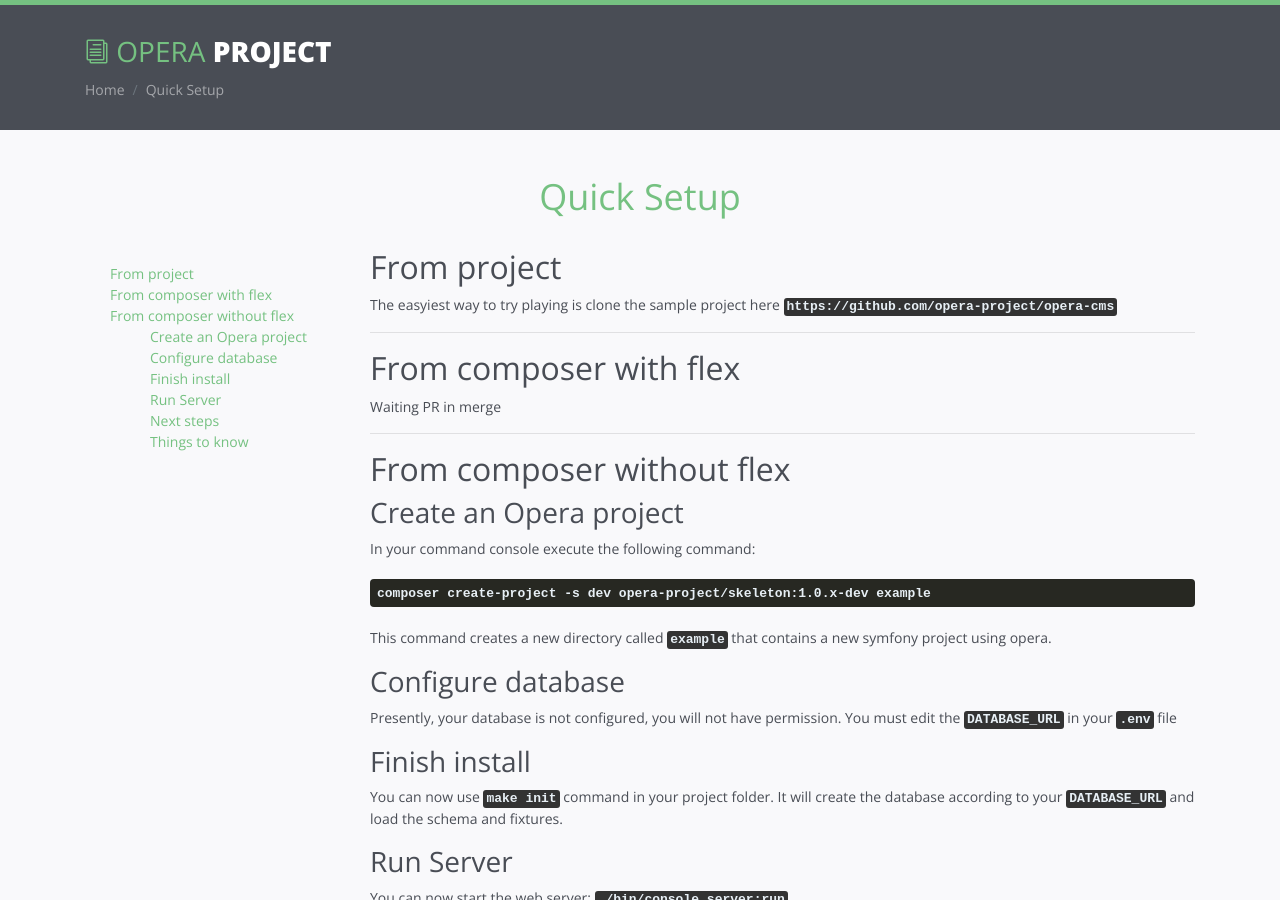
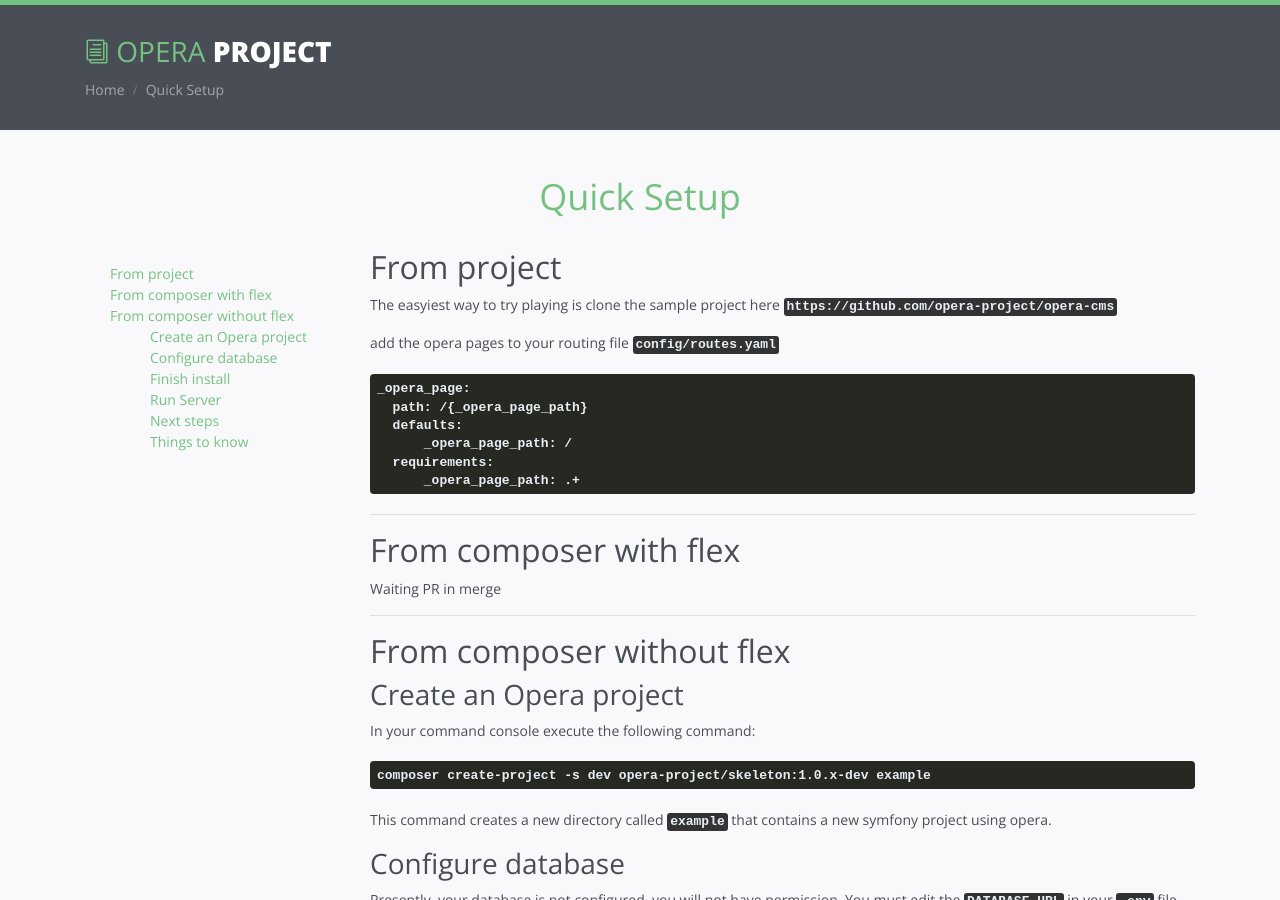
Before and after one commit to opera-project/opera-project.github.io, a Jekyll site: the page built from quick-setup.md, in a window 1280 px wide and 900 px high. Built offline with Jekyll 4.4.1, drawn with Linux system fonts in a browser that asks for light colours; nearby versions of some CDN libraries.

Commit message:
update doc

````diff
--- a/quick-setup.md
+++ b/quick-setup.md
@@ -10,6 +10,16 @@ body_class: body-green
 ## From project
 
 The easyiest way to try playing is clone the sample project here `https://github.com/opera-project/opera-cms`
+
+add the opera pages to your routing file `config/routes.yaml`
+```
+_opera_page:
+  path: /{_opera_page_path}
+  defaults:
+      _opera_page_path: /
+  requirements:
+      _opera_page_path: .+
+```
 
 ---
 ## From composer with flex
````
Also changed, not shown: OperaListBlockBundle.md (+9 -9 lines), layouts.md (+5 -5 lines).
